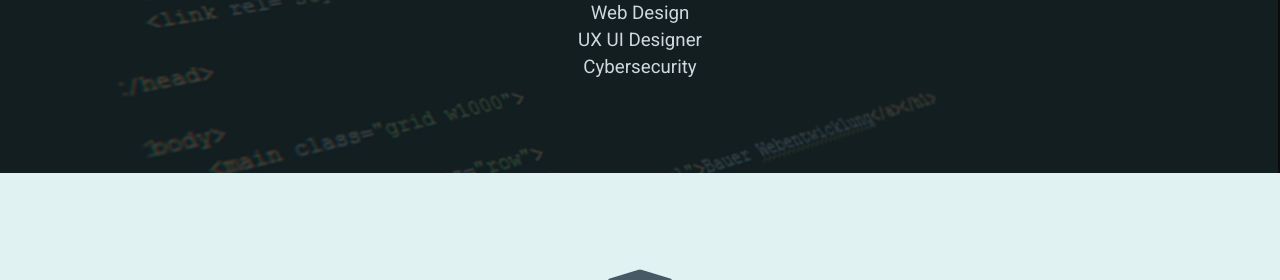
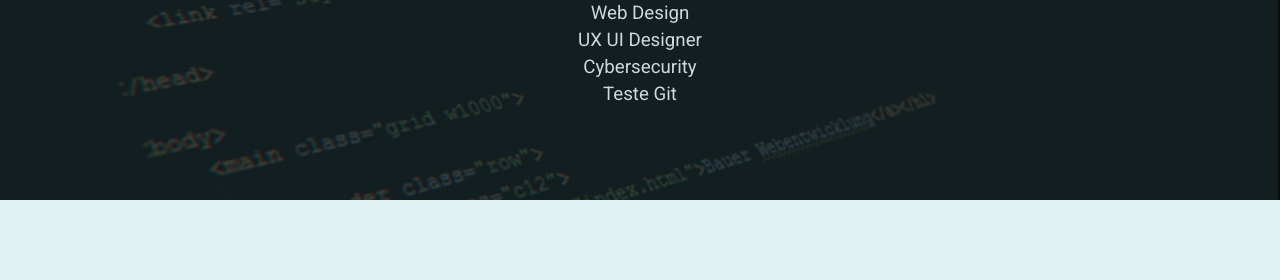
Before and after one commit to dantasoliv/curriculo, a plain HTML site: page index.html in a window 1280 px wide. Shown: the part 452-732 px from the top of the page. Drawn offline with nearby package versions, Linux system fonts and the light colour scheme.

Commit message:
Commit feito no Linux

```diff
--- a/index.html
+++ b/index.html
@@ -41,6 +41,7 @@
         <h3>Web Design</h3>
         <h3>UX UI Designer</h3>
         <h3>Cybersecurity</h3>
+        <h3>Teste Git</h3>
 
     </section><!--Apresentação-->
 
```
